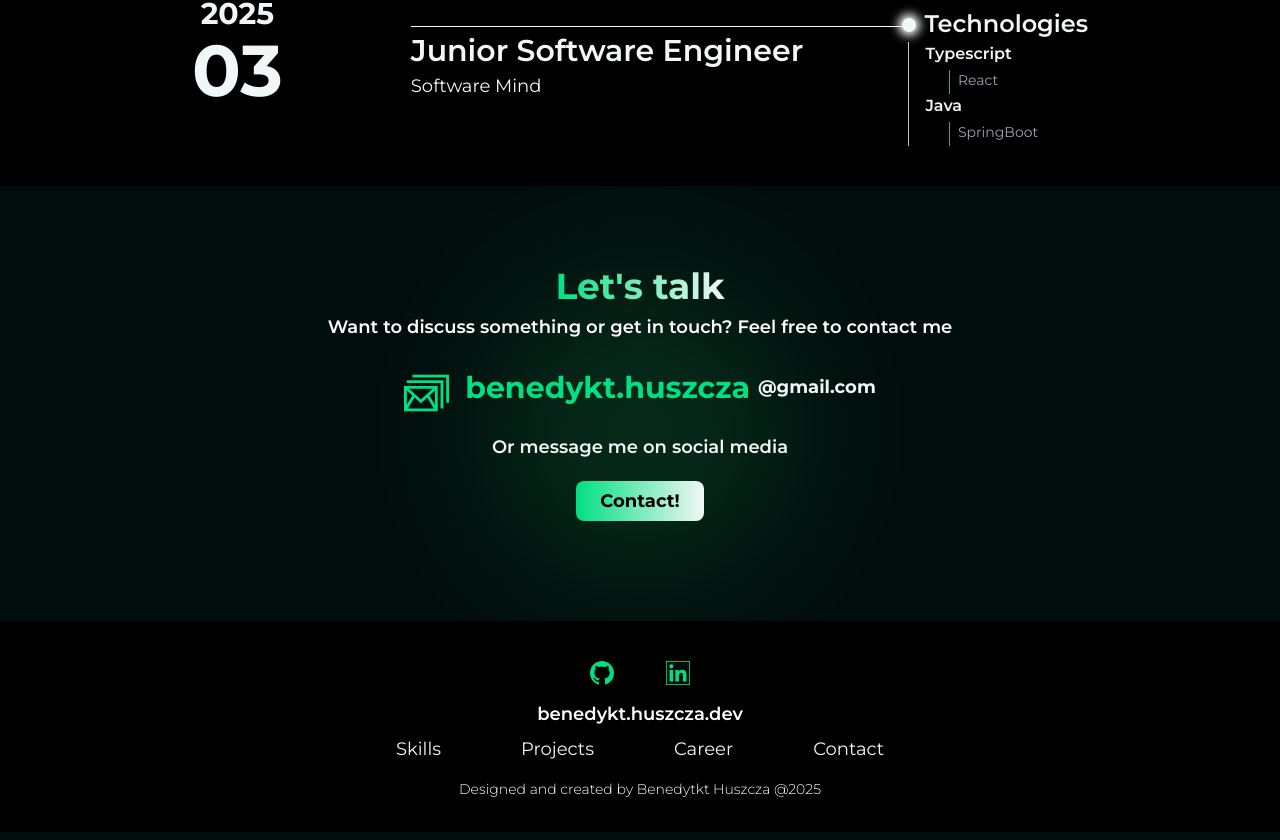
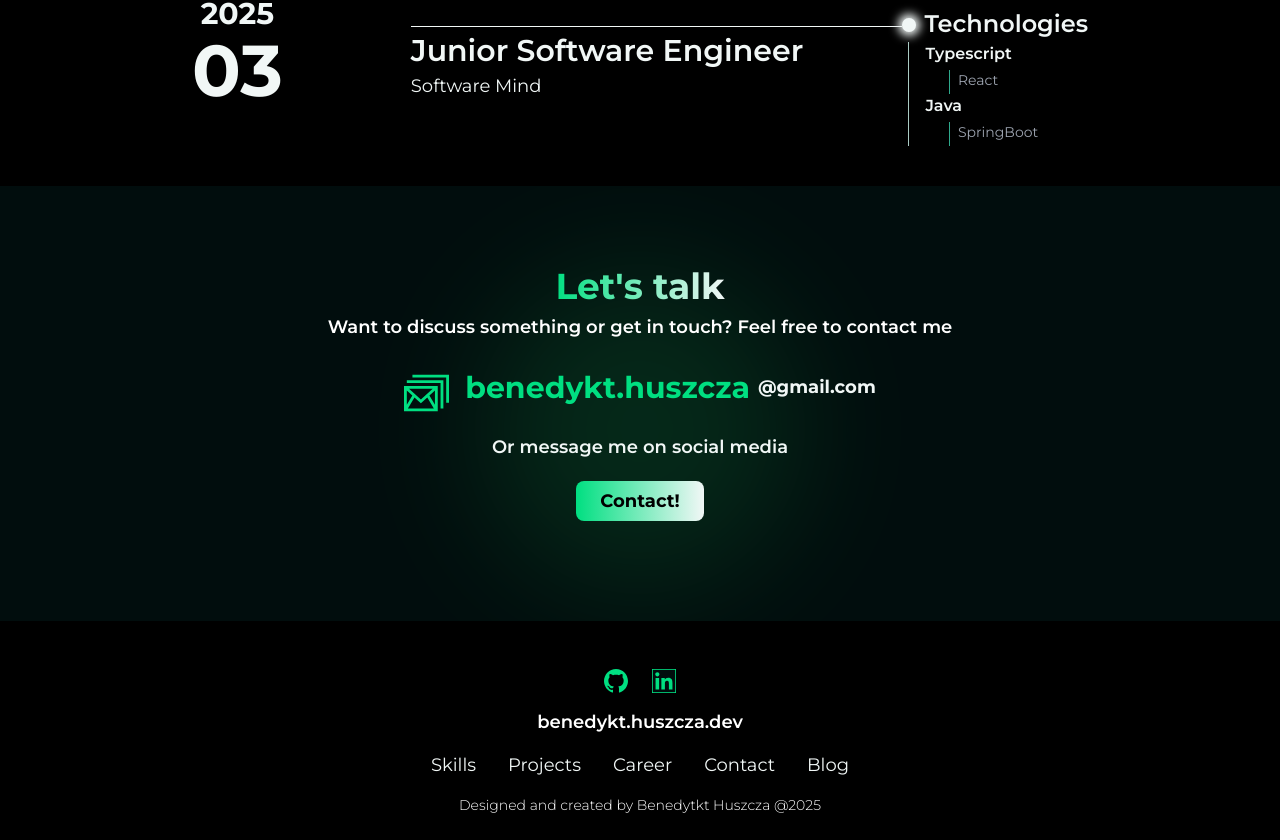
Before and after one commit to benhus8/benedykt-the-dev, a Next.js app in the folder frontend/: page /en in a window 1280 px wide. Shown: the part 2415-3255 px from the top of the page. Built offline with nearby package versions, Linux system fonts and the light colour scheme.

Commit message:
rwd for footer and add blog option

```diff
--- a/frontend/components/Footer.jsx
+++ b/frontend/components/Footer.jsx
@@ -1,9 +1,14 @@
 "use client";
 
-const FooterItem = ({ text, targetId, bold, toTop }) => {
+const FooterItem = ({ text, targetId, bold, toTop, link }) => {
   const handleClick = () => {
+    if (link) {
+      window.open(link, "_blank");
+      return;
+    }
     if (toTop) {
       window.scrollTo({ top: 0, behavior: "smooth" });
+      return;
     }
     const targetElement = document.getElementById(targetId);
     if (targetElement) {
@@ -14,8 +19,9 @@ const FooterItem = ({ text, targetId, bold, toTop }) => {
   return (
     <span
       onClick={handleClick}
-      className={`
-        cursor-pointer text-lg text-primary-white hover:text-primary-light transition-all duration-300 whitespace-nowrap ${bold ? " font-semibold " : ""}`}
+      className={`cursor-pointer text-lg text-primary-white hover:text-primary-light transition-all duration-300 whitespace-nowrap ${
+        bold ? "font-semibold" : ""
+      }`}
     >
       {text}
     </span>
@@ -24,8 +30,8 @@ const FooterItem = ({ text, targetId, bold, toTop }) => {
 
 export default function Footer() {
   return (
-    <footer className="flex flex-col items-center justify-center bg-black text-white text-center">
-      <div className="w-[100px] flex flex-row items-center justify-between mt-8">
+    <footer className="flex flex-col items-center justify-center bg-black text-white text-center py-6 px-4">
+      <div className="flex flex-row items-center justify-center gap-6 mt-4">
         <a
           href="https://github.com/benhus8"
           target="_blank"
@@ -33,30 +39,36 @@ export default function Footer() {
         >
           <img
             src="/github.svg"
-            alt="Arrow"
-            className="w-[24px] h-[24px] mt-2"
+            alt="GitHub"
+            className="w-[24px] h-[24px] mt-2 transition-transform duration-300 hover:scale-110"
           />
         </a>
         <a
-          href="linkedin.com/in/benedykt-huszcza-478b69289/"
+          href="https://www.linkedin.com/in/benedykt-huszcza-478b69289/"
           target="_blank"
           rel="noopener noreferrer"
         >
           <img
             src="/linkdin.svg"
-            alt="Arrow"
-            className="w-[24px] h-[24px] mt-2"
+            alt="LinkedIn"
+            className="w-[24px] h-[24px] mt-2 transition-transform duration-300 hover:scale-110"
           />
         </a>
       </div>
+
       <p className="text-lg font-semiBold mt-4">{"benedykt.huszcza.dev"}</p>
-      <div className="w-[500px] flex flex-row items-center justify-center mt-2 gap-20 text-lg whitespace-nowrap ">
+
+      <div className="w-full flex flex-col sm:flex-row items-center justify-center mt-4 gap-4 sm:gap-8 text-lg">
         <FooterItem text={"Skills"} targetId={"skills"} />
         <FooterItem text={"Projects"} targetId={"projects"} />
         <FooterItem text={"Career"} targetId={"career"} />
         <FooterItem text={"Contact"} targetId={"contact"} />
+        <FooterItem text={"Blog"} link="https://blog.huszcza.dev" />
       </div>
-      <p className="text-sm font-light mt-4 mb-8">{`Designed and created by Benedytkt Huszcza @${new Date().getFullYear()}`}</p>
+
+      <p className="text-sm font-light mt-4">
+        {`Designed and created by Benedytkt Huszcza @${new Date().getFullYear()}`}
+      </p>
     </footer>
   );
 }
```
